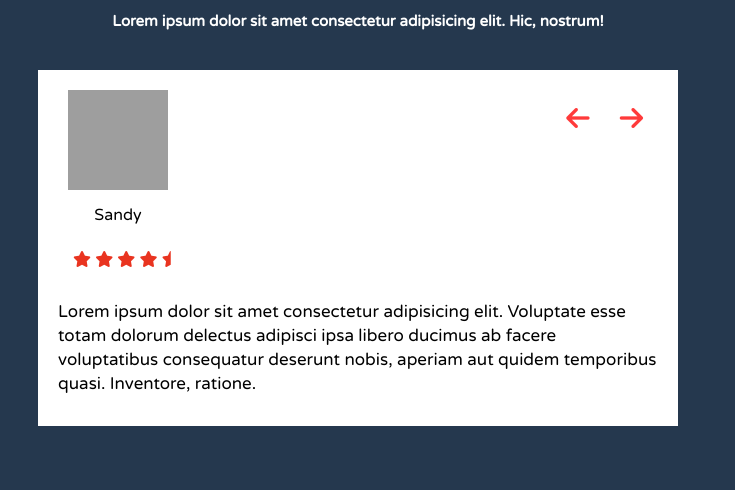
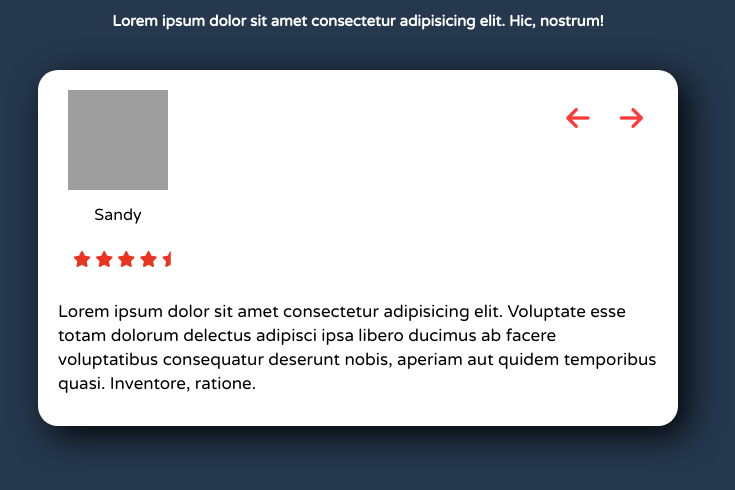
Before and after one commit to Aviral-Saxenaa/Testimonials-Slider_js, a plain HTML site: page index.html in a window 1280 px wide. Shown: the part 220-710 px from the top of the page, without its empty margins (282-1017 px from the left). Drawn offline with Linux system fonts and the light colour scheme; grey boxes are pictures that could not be loaded.

Commit message:
second commit

```diff
--- a/style.css
+++ b/style.css
@@ -27,6 +27,8 @@ body {
         height: auto;
         background-color: #FFFFFF;
         position: relative;
+        border-radius: 20px;
+        box-shadow: 10px 10px 35px rgba(0, 0, 0, 0.9);
 }
 
 h1 {
```
